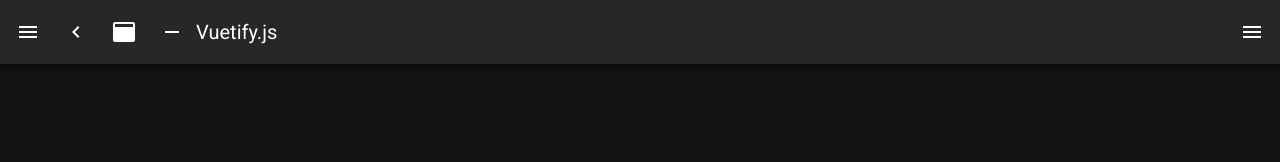
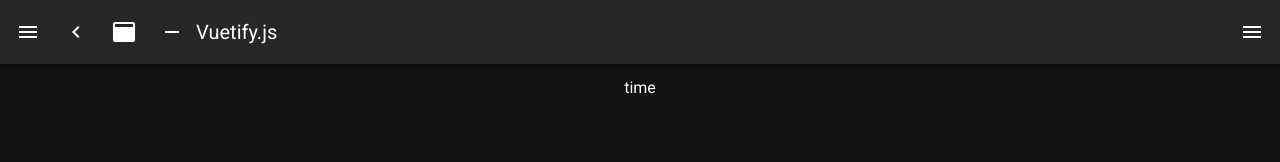
Before and after one commit to mickmetalholic/power-tools, a Nuxt app: page /converter/timeStamp in a window 1280 px wide. Before the commit this address had no page. Shown: the top 162 px of the page. Built offline with nearby package versions, Linux system fonts and the light colour scheme.

Commit message:
feat: [wip]timestamp

```diff
--- a/layouts/default.vue
+++ b/layouts/default.vue
@@ -81,6 +81,11 @@ export default {
           title: 'Inspire',
           to: '/inspire',
         },
+        {
+          icon: 'mdi-chart-bubble',
+          title: 'Timestamp',
+          to: '/converter/timestamp',
+        },
       ],
       miniVariant: false,
       right: true,
--- /dev/null
+++ b/pages/converter/timeStamp.vue
@@ -0,0 +1,11 @@
+<template>
+  <v-row>
+    <v-col class="text-center"> time </v-col>
+  </v-row>
+</template>
+
+<script>
+export default {
+  name: 'TimeStamp',
+}
+</script>
```
